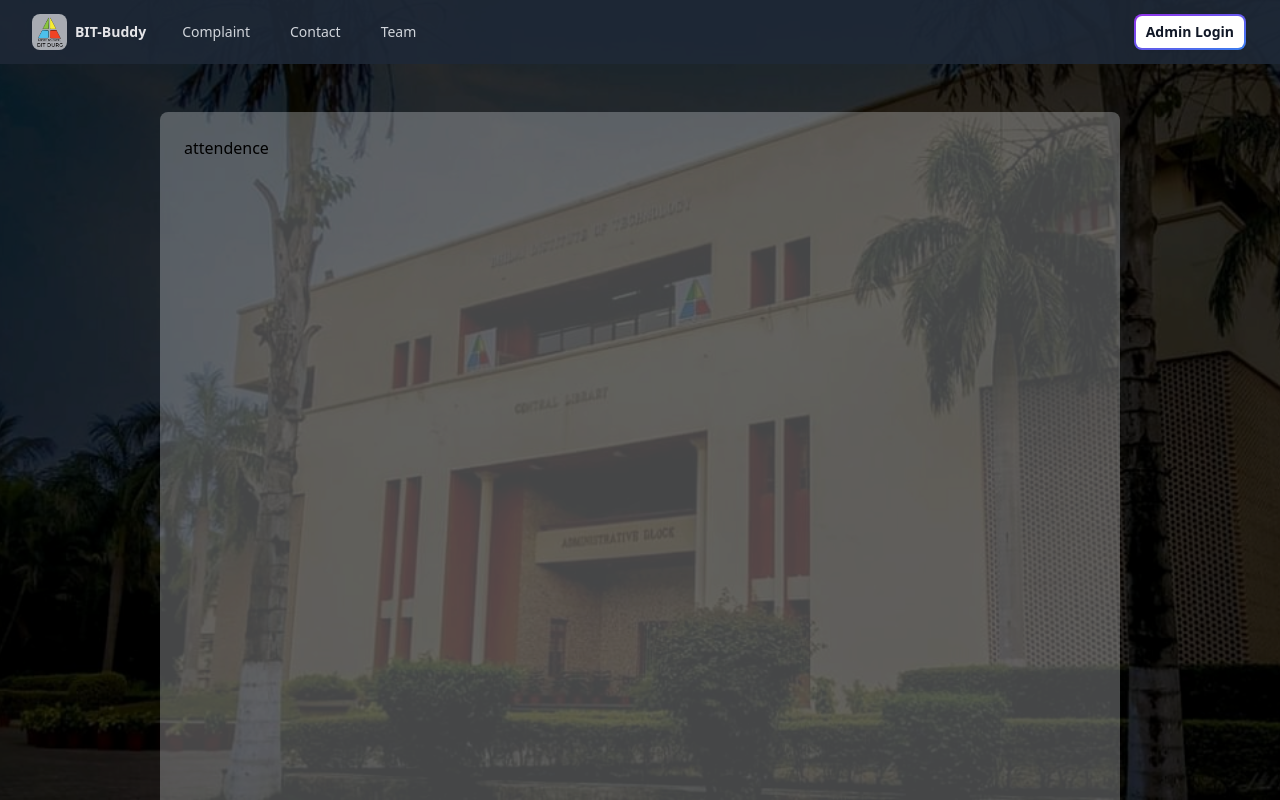
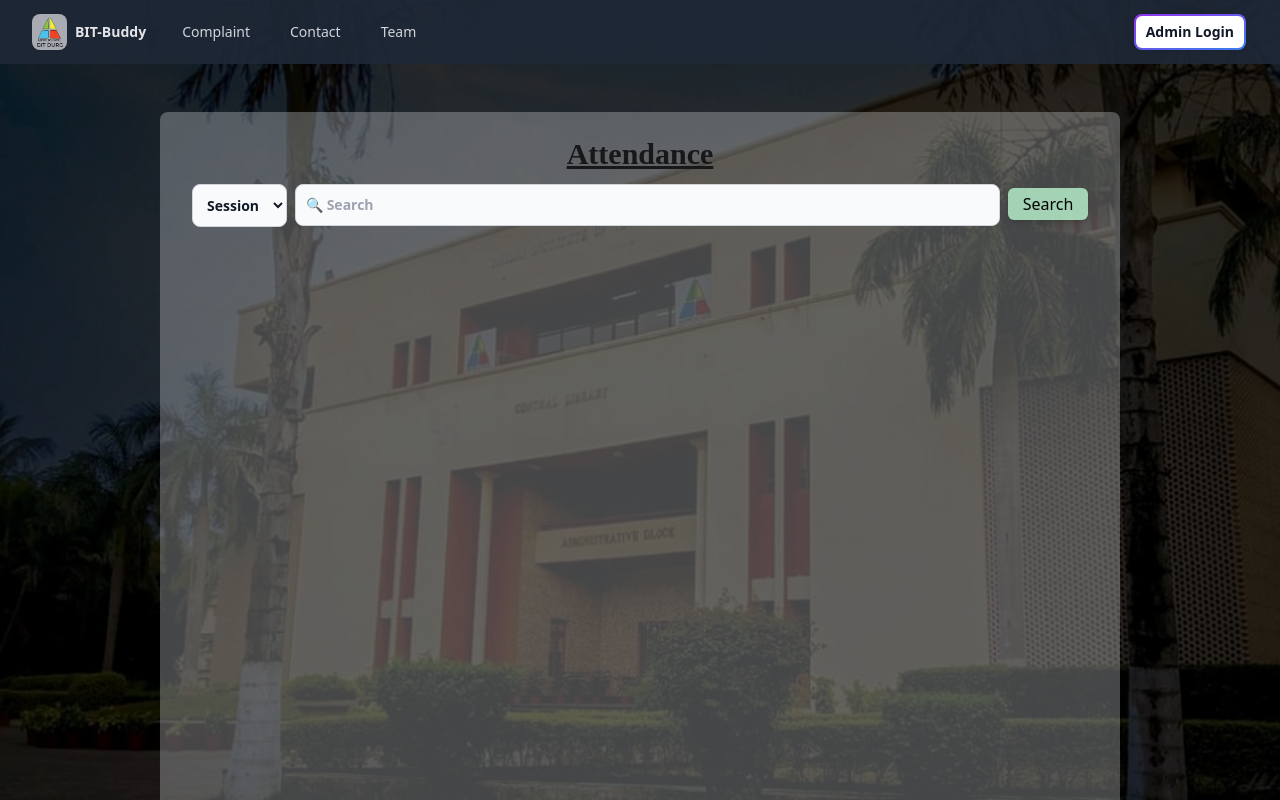
Before and after one commit to Gajmain2020/ERP, a React (Vite) app in the folder frontend/: page /student/1/1/attendance in a window 1280 px wide. Shown: the top 800 px of the page. Built offline with nearby package versions, Linux system fonts and the light colour scheme; a web font is replaced by a local one.

Commit message:
Workin on student attendance

```diff
--- a/frontend/src/Component/Student/Attendance/Attendance.jsx
+++ b/frontend/src/Component/Student/Attendance/Attendance.jsx
@@ -1,5 +1,43 @@
+import { useEffect, useState } from "react";
+import Heading from "../../Common/Heading";
 import Wrapper from "../../Common/Wrapper";
+import { INPUT_STYLE } from "../../../Constants/Students.constants";
 
 export default function Attendance() {
-  return <Wrapper>attendence</Wrapper>;
+  const [attendanceData, setAttendanceData] = useState(null);
+
+  useEffect(() => {}, []);
+
+  // if (!attendanceData) {
+  //   return (
+  //     <Wrapper>
+  //       <Heading>Attendance</Heading>
+  //       <div className="flex text-2xl font-semibold font-sub h-full items-center justify-center animate-bounce ">
+  //         <span className="animate-pulse">Loading...</span>
+  //       </div>
+  //     </Wrapper>
+  //   );
+  // }
+  return (
+    <Wrapper>
+      <Heading>Attendance</Heading>
+
+      <div className="flex justify-between w-full">
+        <div className="mx-2">
+          <select name="filter" id="" className={INPUT_STYLE}>
+            <option value="">Session</option>
+            {/* //! give options here */}
+          </select>
+        </div>
+        <div className="flex-1">
+          <input type="text" className={INPUT_STYLE} placeholder="🔍 Search" />
+        </div>
+        <div className="mx-2 h-full flex items-center justify-center mt-1">
+          <button className=" px-3 py-1 rounded-md w-20 mx-auto bg-green-200/80 hover:bg-green-500/60 hover:text-white transition shadow-md">
+            Search
+          </button>
+        </div>
+      </div>
+    </Wrapper>
+  );
 }
```
